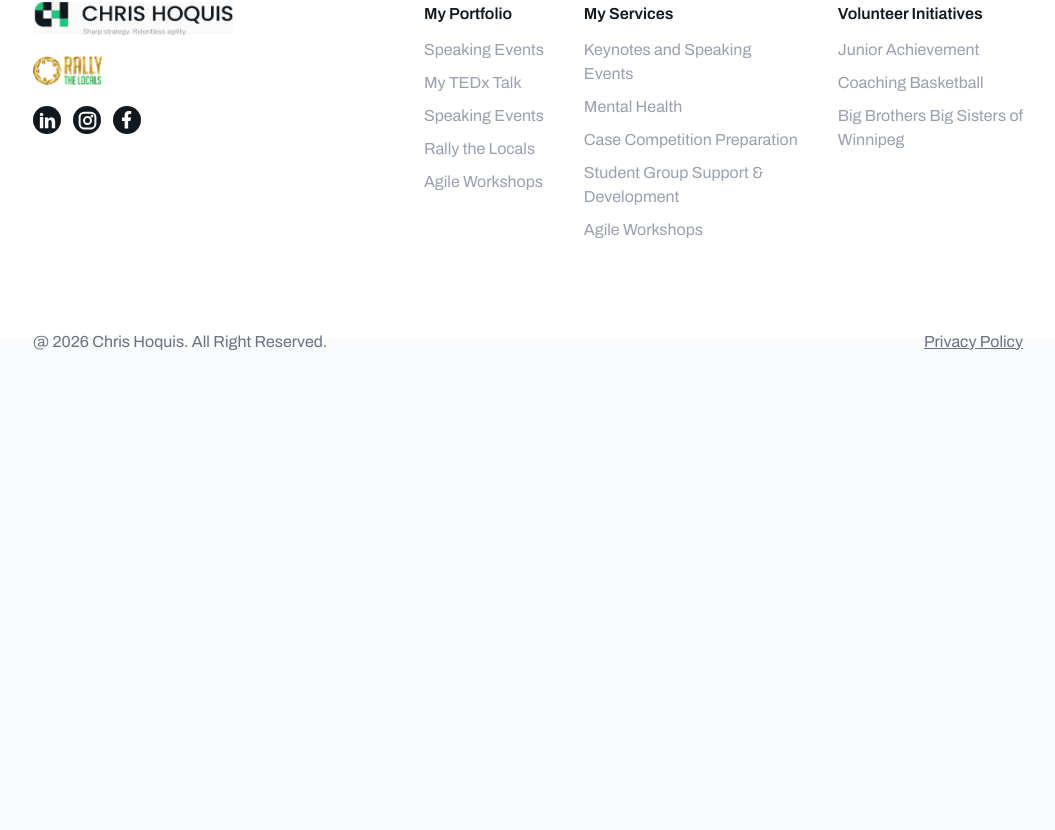
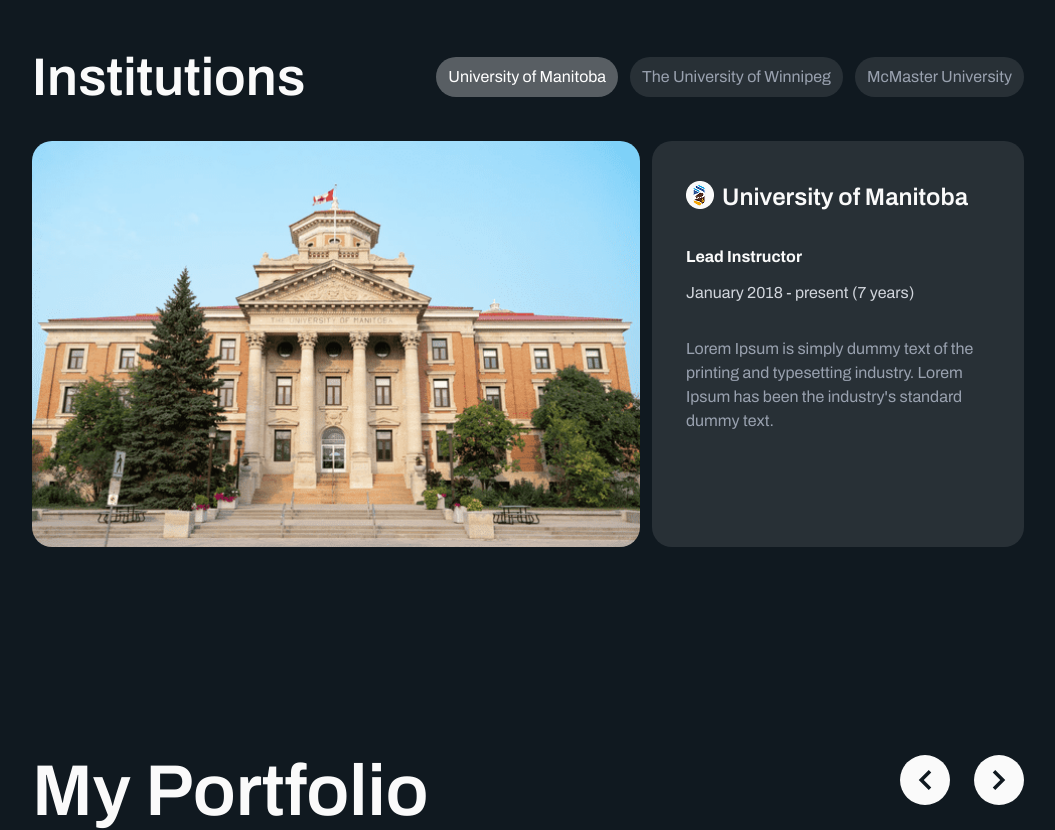
Before and after one commit to ReAlfz/chris-portfolio, a Next.js app: page /university-class in a window 1280 px wide. Shown: the part 1589-2419 px from the top of the page, without its empty margins (112-1167 px from the left). Before the commit the page ends 1959 px from the top, so only its background shows below. Built offline with nearby package versions, Linux system fonts and the light colour scheme.

Commit message:
add: university institution

```diff
--- a/src/app/university-class/page.tsx
+++ b/src/app/university-class/page.tsx
@@ -1,9 +1,13 @@
+import MyPortfolio from "@/components/my_portfolio";
+import InstitutionUniversitySection from "@/components/university-class/institution_university_section";
 import IntroUniversitySection from "@/components/university-class/intro_university_section";
 
 export default function UniversityClassRoute() {
     return (
         <main className="min-h-screen bg-canvas flex flex-col">
             <IntroUniversitySection />
+            <InstitutionUniversitySection />
+            <MyPortfolio isCompact={true} />
         </main>
     );
 }
--- /dev/null
+++ b/src/components/university-class/institution_university_section.tsx
@@ -0,0 +1,130 @@
+'use client'
+
+import { AnimatePresence, easeIn, motion } from "framer-motion";
+import { Archivo } from "next/font/google";
+import Image from "next/image";
+import { useState } from "react";
+import universityImg from "../../../public/images/university/university_img.png";
+import universityLogo from "../../../public/images/university/university_logo.png";
+
+const archivo = Archivo({
+    variable: "--font-archivo",
+    subsets: ["latin"],
+    style: ["italic", "normal"],
+});
+
+const fadeVariant = {
+    enter: {
+        opacity: 0,
+        transition: { duration: 0.3 }
+    },
+    center: {
+        opacity: 1,
+        transition: { duration: 0.2 }
+    },
+    exit: {
+        opacity: 0,
+        transition: { duration: 0.1 }
+    }
+}
+
+export default function InstitutionUniversitySection() {
+    const [activeIndex, setActiveIndex] = useState(0);
+
+    const listUniversity = [
+        {
+            "title": "University of Manitoba",
+            "occupation": "Lead Instructor",
+            "duration": "January 2018 - present (7 years)",
+            "description": "Lorem Ipsum is simply dummy text of the printing and typesetting industry. Lorem Ipsum has been the industry's standard dummy text.",
+            "image": universityImg,
+            "logo": universityLogo,
+        },
+        {
+            "title": "The University of Winnipeg",
+            "occupation": "Lead Instructor",
+            "duration": "January 2018 - present (7 years)",
+            "description": "Lorem Ipsum is simply dummy text of the printing and typesetting industry. Lorem Ipsum has been the industry's standard dummy text.",
+            "image": universityImg,
+            "logo": universityLogo,
+        },
+        {
+            "title": "McMaster University",
+            "occupation": "Lead Instructor",
+            "duration": "January 2018 - present (7 years)",
+            "description": "Lorem Ipsum is simply dummy text of the printing and typesetting industry. Lorem Ipsum has been the industry's standard dummy text.",
+            "image": universityImg,
+            "logo": universityLogo,
+        },
+    ];
+
+    const currentItem = listUniversity[activeIndex];
+
+
+    return (
+        <section className="flex flex-col px-36 py-25 gap-6 bg-[#101920] w-full h-full">
+            <div className="flex flex-row justify-between items-center">
+                <h3 className={`text-[53px] font-semibold text-[#FAFAFA] ${archivo.className}`}>
+                    Institutions
+                </h3>
+                <div className="flex flex-row gap-3">
+                    {listUniversity.map((item, index) => {
+                        return (
+                            <button
+                                key={index}
+                                onClick={() => setActiveIndex(index)}
+                                className={`flex h-10 items-center justify-center py-2 px-3 rounded-full ${activeIndex === index ? 'bg-white/30' : 'bg-white/10'}`}>
+                                <span className={`text-base font-normal ${activeIndex === index ? 'text-white' : 'text-[#99A1AF]'} ${archivo.className}`}>
+                                    {item.title}
+                                </span>
+                            </button>
+                        );
+                    })}
+                </div>
+            </div>
+            <AnimatePresence mode="wait">
+                <motion.div
+                    key={currentItem.title}
+                    initial="enter"
+                    animate="center"
+                    exit="exit"
+                    variants={fadeVariant}
+                    transition={{ ease: "easeIn" }}
+                    className="flex flex-row gap-3">
+                    <motion.div
+                        className="flex-2">
+                        <Image
+                            className="rounded-[20px] object-cover object-center w-full h-full"
+                            src={currentItem.image}
+                            alt={currentItem.title}
+                        />
+                    </motion.div>
+                    <motion.div
+                        className="rounded-[20px] px-8.5 py-10 flex flex-col gap-8 bg-white/10 flex-1">
+                        <div className="flex flex-row gap-2">
+                            <Image
+                                className="w-7 h-7"
+                                src={currentItem.logo}
+                                alt={currentItem.title}
+                            />
+                            <h6 className={`text-2xl font-semibold text-[#FAFAFA] ${archivo.className}`}>
+                                {currentItem.title}
+                            </h6>
+                        </div>
+                        <div className="flex flex-col gap-3">
+                            <span className={`text-base font-bold text-[#FAFAFA] ${archivo.className}`}>
+                                {currentItem.occupation}
+                            </span>
+                            <span className={`text-base font-normal text-[#D1D5DC] ${archivo.className}`}>
+                                {currentItem.duration}
+                            </span>
+                        </div>
+                        <p className={`text-base font-normal text-[#99A1AF] ${archivo.className}`}>
+                            {currentItem.description}
+                        </p>
+                    </motion.div>
+                </motion.div>
+            </AnimatePresence>
+        </section>
+    );
+}
```
Also changed, not shown: public/images/university/university_img.png (added), public/images/university/university_logo.png (added).
